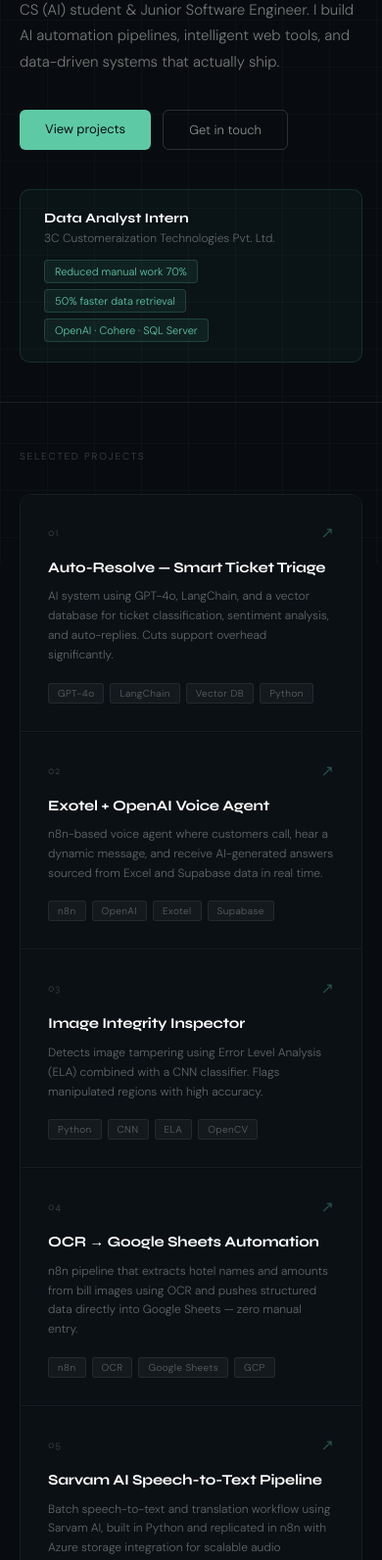
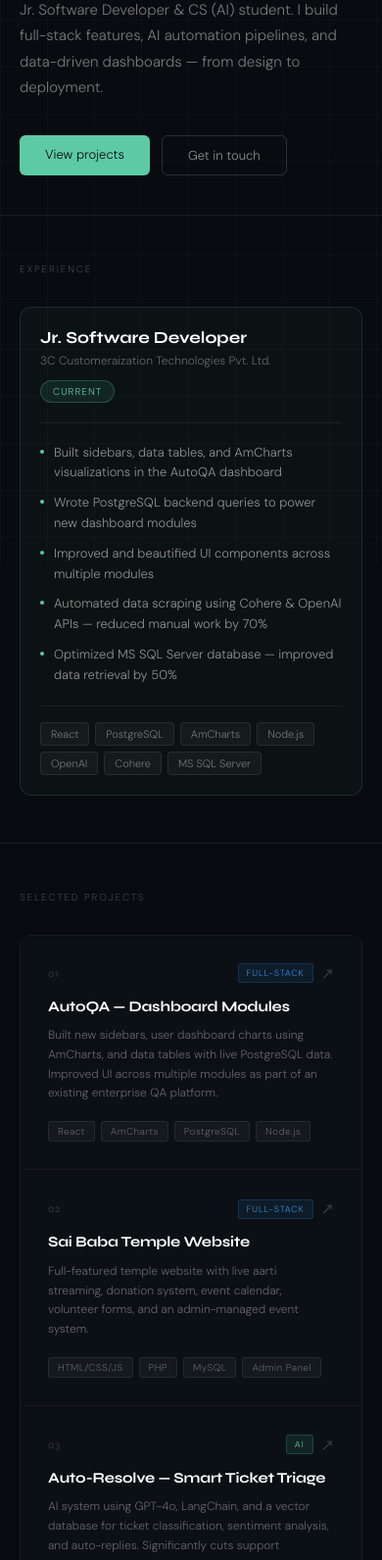
Before and after one commit to Sudhanshu1319/Sudhanshu1319.github.io, a website built with Vite: page my-app/index.html in a window 390 px wide. Shown: the part 268-1860 px from the top of the page at 98% size. Built offline with nearby package versions, Linux system fonts and the light colour scheme.

Commit message:
correct portfolio - Sudhanshu Khichade

```diff
--- a/my-app/index.html
+++ b/my-app/index.html
@@ -3,7 +3,7 @@
   <head>
     <meta charset="UTF-8" />
     <meta name="viewport" content="width=device-width, initial-scale=1.0" />
-    <title>Sudhanshu | CS (AI) Student</title>
+    <title>Sudhanshu Khichade | Jr. Software Developer</title>
     <link rel="preconnect" href="https://fonts.googleapis.com" />
     <link rel="preconnect" href="https://fonts.gstatic.com" crossorigin />
     <link href="https://fonts.googleapis.com/css2?family=Syne:wght@400;500;700;800&family=DM+Sans:wght@300;400&display=swap" rel="stylesheet" />
@@ -13,9 +13,10 @@
     <div class="grid-bg"></div>
 
     <nav>
-      <div class="logo">S<span>.</span>dev</div>
+      <div class="logo">SK<span>.</span></div>
       <div class="nav-links">
         <a href="#about">about</a>
+        <a href="#experience">experience</a>
         <a href="#work">projects</a>
         <a href="#skills">skills</a>
         <a href="#contact">contact</a>
@@ -27,23 +28,57 @@
       <div class="tag"><span class="tag-dot"></span>Open to opportunities</div>
       <h1>Sudhanshu<br /><span class="outline-text">Khichade</span></h1>
       <p class="hero-sub">
-        CS (AI) student &amp; Junior Software Engineer. I build AI automation pipelines,
-        intelligent web tools, and data-driven systems that actually ship.
+        Jr. Software Developer &amp; CS (AI) student. I build full-stack features,
+        AI automation pipelines, and data-driven dashboards — from design to deployment.
       </p>
       <div class="hero-actions">
         <a href="#work" class="btn-primary">View projects</a>
         <a href="#contact" class="btn-ghost">Get in touch</a>
       </div>
+    </section>
 
+    <!-- Experience -->
+    <section class="section" id="experience">
+      <div class="section-label">experience</div>
       <div class="exp-card">
-        <div class="exp-left">
-          <div class="exp-role">Data Analyst Intern</div>
-          <div class="exp-company">3C Customeraization Technologies Pvt. Ltd.</div>
+        <div class="exp-top">
+          <div>
+            <div class="exp-role">Jr. Software Developer</div>
+            <div class="exp-company">3C Customeraization Technologies Pvt. Ltd.</div>
+          </div>
+          <div class="exp-badge">Current</div>
+        </div>
+        <div class="exp-divider"></div>
+        <div class="exp-items">
+          <div class="exp-item">
+            <span class="exp-dot"></span>
+            <span>Built sidebars, data tables, and AmCharts visualizations in the AutoQA dashboard</span>
+          </div>
+          <div class="exp-item">
+            <span class="exp-dot"></span>
+            <span>Wrote PostgreSQL backend queries to power new dashboard modules</span>
+          </div>
+          <div class="exp-item">
+            <span class="exp-dot"></span>
+            <span>Improved and beautified UI components across multiple modules</span>
+          </div>
+          <div class="exp-item">
+            <span class="exp-dot"></span>
+            <span>Automated data scraping using Cohere &amp; OpenAI APIs — reduced manual work by 70%</span>
+          </div>
+          <div class="exp-item">
+            <span class="exp-dot"></span>
+            <span>Optimized MS SQL Server database — improved data retrieval by 50%</span>
+          </div>
         </div>
         <div class="exp-pills">
-          <span class="exp-pill">Reduced manual work 70%</span>
-          <span class="exp-pill">50% faster data retrieval</span>
-          <span class="exp-pill">OpenAI · Cohere · SQL Server</span>
+          <span class="exp-pill">React</span>
+          <span class="exp-pill">PostgreSQL</span>
+          <span class="exp-pill">AmCharts</span>
+          <span class="exp-pill">Node.js</span>
+          <span class="exp-pill">OpenAI</span>
+          <span class="exp-pill">Cohere</span>
+          <span class="exp-pill">MS SQL Server</span>
         </div>
       </div>
     </section>
@@ -56,10 +91,43 @@
         <a class="project-card" href="https://github.com/Sudhanshu1319" target="_blank">
           <div class="proj-header">
             <div class="proj-num">01</div>
+            <span class="proj-type dev">Full-stack</span>
+            <div class="proj-arrow">↗</div>
+          </div>
+          <div class="proj-title">AutoQA — Dashboard Modules</div>
+          <div class="proj-desc">Built new sidebars, user dashboard charts using AmCharts, and data tables with live PostgreSQL data. Improved UI across multiple modules as part of an existing enterprise QA platform.</div>
+          <div class="proj-tags">
+            <span class="proj-tag">React</span>
+            <span class="proj-tag">AmCharts</span>
+            <span class="proj-tag">PostgreSQL</span>
+            <span class="proj-tag">Node.js</span>
+          </div>
+        </a>
+
+        <a class="project-card" href="https://github.com/Sudhanshu1319" target="_blank">
+          <div class="proj-header">
+            <div class="proj-num">02</div>
+            <span class="proj-type dev">Full-stack</span>
+            <div class="proj-arrow">↗</div>
+          </div>
+          <div class="proj-title">Sai Baba Temple Website</div>
+          <div class="proj-desc">Full-featured temple website with live aarti streaming, donation system, event calendar, volunteer forms, and an admin-managed event system.</div>
+          <div class="proj-tags">
+            <span class="proj-tag">HTML/CSS/JS</span>
+            <span class="proj-tag">PHP</span>
+            <span class="proj-tag">MySQL</span>
+            <span class="proj-tag">Admin Panel</span>
+          </div>
+        </a>
+
+        <a class="project-card" href="https://github.com/Sudhanshu1319" target="_blank">
+          <div class="proj-header">
+            <div class="proj-num">03</div>
+            <span class="proj-type ai">AI</span>
             <div class="proj-arrow">↗</div>
           </div>
           <div class="proj-title">Auto-Resolve — Smart Ticket Triage</div>
-          <div class="proj-desc">AI system using GPT-4o, LangChain, and a vector database for ticket classification, sentiment analysis, and auto-replies. Cuts support overhead significantly.</div>
+          <div class="proj-desc">AI system using GPT-4o, LangChain, and a vector database for ticket classification, sentiment analysis, and auto-replies. Significantly cuts support overhead.</div>
           <div class="proj-tags">
             <span class="proj-tag">GPT-4o</span>
             <span class="proj-tag">LangChain</span>
@@ -70,11 +138,12 @@
 
         <a class="project-card" href="https://github.com/Sudhanshu1319" target="_blank">
           <div class="proj-header">
-            <div class="proj-num">02</div>
+            <div class="proj-num">04</div>
+            <span class="proj-type ai">AI</span>
             <div class="proj-arrow">↗</div>
           </div>
           <div class="proj-title">Exotel + OpenAI Voice Agent</div>
-          <div class="proj-desc">n8n-based voice agent where customers call, hear a dynamic message, and receive AI-generated answers sourced from Excel and Supabase data in real time.</div>
+          <div class="proj-desc">n8n voice agent where customers call and receive AI-generated answers sourced from Excel and Supabase data in real time — zero human intervention needed.</div>
           <div class="proj-tags">
             <span class="proj-tag">n8n</span>
             <span class="proj-tag">OpenAI</span>
@@ -85,46 +154,17 @@
 
         <a class="project-card" href="https://github.com/Sudhanshu1319" target="_blank">
           <div class="proj-header">
-            <div class="proj-num">03</div>
+            <div class="proj-num">05</div>
+            <span class="proj-type ml">ML</span>
             <div class="proj-arrow">↗</div>
           </div>
           <div class="proj-title">Image Integrity Inspector</div>
-          <div class="proj-desc">Detects image tampering using Error Level Analysis (ELA) combined with a CNN classifier. Flags manipulated regions with high accuracy.</div>
+          <div class="proj-desc">Detects image tampering using Error Level Analysis (ELA) combined with a CNN classifier. Accurately flags manipulated regions in uploaded images.</div>
           <div class="proj-tags">
             <span class="proj-tag">Python</span>
             <span class="proj-tag">CNN</span>
             <span class="proj-tag">ELA</span>
             <span class="proj-tag">OpenCV</span>
-          </div>
-        </a>
-
-        <a class="project-card" href="https://github.com/Sudhanshu1319" target="_blank">
-          <div class="proj-header">
-            <div class="proj-num">04</div>
-            <div class="proj-arrow">↗</div>
-          </div>
-          <div class="proj-title">OCR → Google Sheets Automation</div>
-          <div class="proj-desc">n8n pipeline that extracts hotel names and amounts from bill images using OCR and pushes structured data directly into Google Sheets — zero manual entry.</div>
-          <div class="proj-tags">
-            <span class="proj-tag">n8n</span>
-            <span class="proj-tag">OCR</span>
-            <span class="proj-tag">Google Sheets</span>
-            <span class="proj-tag">GCP</span>
-          </div>
-        </a>
-
-        <a class="project-card" href="https://github.com/Sudhanshu1319" target="_blank">
-          <div class="proj-header">
-            <div class="proj-num">05</div>
-            <div class="proj-arrow">↗</div>
-          </div>
-          <div class="proj-title">Sarvam AI Speech-to-Text Pipeline</div>
-          <div class="proj-desc">Batch speech-to-text and translation workflow using Sarvam AI, built in Python and replicated in n8n with Azure storage integration for scalable audio processing.</div>
-          <div class="proj-tags">
-            <span class="proj-tag">Sarvam AI</span>
-            <span class="proj-tag">Python</span>
-            <span class="proj-tag">n8n</span>
-            <span class="proj-tag">Azure</span>
           </div>
         </a>
 
@@ -139,33 +179,42 @@
           <div class="skill-group-label">Languages</div>
           <div class="skills-grid">
             <span class="skill-pill hl">Python</span>
+            <span class="skill-pill hl">JavaScript</span>
             <span class="skill-pill hl">SQL</span>
             <span class="skill-pill hl">Java</span>
-            <span class="skill-pill">JavaScript</span>
             <span class="skill-pill">HTML / CSS</span>
+            <span class="skill-pill">PHP</span>
           </div>
         </div>
         <div class="skill-group">
-          <div class="skill-group-label">AI &amp; Data</div>
+          <div class="skill-group-label">Frontend &amp; UI</div>
+          <div class="skills-grid">
+            <span class="skill-pill hl">React</span>
+            <span class="skill-pill hl">AmCharts</span>
+            <span class="skill-pill">Vite</span>
+            <span class="skill-pill">Tailwind</span>
+            <span class="skill-pill">ECharts</span>
+          </div>
+        </div>
+        <div class="skill-group">
+          <div class="skill-group-label">Backend &amp; Databases</div>
+          <div class="skills-grid">
+            <span class="skill-pill hl">PostgreSQL</span>
+            <span class="skill-pill hl">MS SQL Server</span>
+            <span class="skill-pill">Node.js</span>
+            <span class="skill-pill">MySQL</span>
+            <span class="skill-pill">Supabase</span>
+          </div>
+        </div>
+        <div class="skill-group">
+          <div class="skill-group-label">AI &amp; Automation</div>
           <div class="skills-grid">
             <span class="skill-pill hl">OpenAI API</span>
             <span class="skill-pill hl">LangChain</span>
-            <span class="skill-pill hl">Cohere API</span>
+            <span class="skill-pill hl">n8n</span>
+            <span class="skill-pill">Cohere API</span>
             <span class="skill-pill">Vector DB</span>
-            <span class="skill-pill">Excel</span>
-            <span class="skill-pill">MS SQL Server</span>
-          </div>
-        </div>
-        <div class="skill-group">
-          <div class="skill-group-label">Tools &amp; Platforms</div>
-          <div class="skills-grid">
-            <span class="skill-pill hl">n8n</span>
-            <span class="skill-pill">Supabase</span>
             <span class="skill-pill">Azure</span>
-            <span class="skill-pill">GCP</span>
-            <span class="skill-pill">Git</span>
-            <span class="skill-pill">GitHub</span>
-            <span class="skill-pill">Vite</span>
           </div>
         </div>
       </div>
@@ -178,7 +227,7 @@
           Let's build<br />something <span class="contact-accent">together.</span>
         </div>
         <div class="contact-right">
-          <p class="contact-sub">Open to internships, freelance work, and interesting projects.</p>
+          <p class="contact-sub">Open to full-time roles, freelance work, and interesting projects.</p>
           <div class="social-links">
             <a class="social-link" href="https://github.com/Sudhanshu1319" target="_blank">GitHub</a>
             <a class="social-link" href="https://linkedin.com/in/" target="_blank">LinkedIn</a>
@@ -189,7 +238,7 @@
     </section>
 
     <div class="footer-bar">
-      <span class="footer-copy">© 2026 Sudhanshu Sharma · CS (AI)</span>
+      <span class="footer-copy">© 2026 Sudhanshu Khichade · Jr. Software Developer</span>
       <span class="status-dot">available for work</span>
     </div>
 
--- a/my-app/src/style.css
+++ b/my-app/src/style.css
@@ -38,18 +38,17 @@ nav {
 }
 .logo span { color: #5DCAA5; }
 
-.nav-links { display: flex; gap: 36px; }
+.nav-links { display: flex; gap: 32px; }
 .nav-links a {
-  font-size: 12px;
-  color: rgba(232,230,224,0.45);
+  font-size: 11px;
+  color: rgba(232,230,224,0.4);
   text-decoration: none;
-  letter-spacing: 0.06em;
+  letter-spacing: 0.08em;
   text-transform: uppercase;
   transition: color 0.2s;
 }
 .nav-links a:hover { color: #e8e6e0; }
 
-/* Hero */
 .hero {
   padding: 80px 48px 64px;
   position: relative;
@@ -108,12 +107,12 @@ h1 {
 .hero-sub {
   font-size: 15px;
   color: rgba(232,230,224,0.5);
-  max-width: 460px;
+  max-width: 480px;
   line-height: 1.75;
   margin-bottom: 36px;
 }
 
-.hero-actions { display: flex; gap: 12px; flex-wrap: wrap; margin-bottom: 40px; }
+.hero-actions { display: flex; gap: 12px; flex-wrap: wrap; }
 
 .btn-primary {
   font-family: 'DM Sans', sans-serif;
@@ -127,7 +126,6 @@ h1 {
   text-decoration: none;
   display: inline-block;
   transition: background 0.2s, transform 0.1s;
-  font-weight: 400;
 }
 .btn-primary:hover { background: #4db894; }
 .btn-primary:active { transform: scale(0.98); }
@@ -147,50 +145,6 @@ h1 {
 }
 .btn-ghost:hover { border-color: rgba(255,255,255,0.3); color: #e8e6e0; }
 
-/* Experience card */
-.exp-card {
-  display: flex;
-  align-items: flex-start;
-  gap: 24px;
-  padding: 20px 24px;
-  border: 0.5px solid rgba(93,202,165,0.15);
-  border-radius: 10px;
-  background: rgba(93,202,165,0.04);
-  flex-wrap: wrap;
-  max-width: 680px;
-}
-
-.exp-role {
-  font-family: 'Syne', sans-serif;
-  font-size: 14px;
-  font-weight: 700;
-  color: #fff;
-  margin-bottom: 4px;
-}
-
-.exp-company {
-  font-size: 12px;
-  color: rgba(232,230,224,0.4);
-}
-
-.exp-pills {
-  display: flex;
-  flex-wrap: wrap;
-  gap: 6px;
-  align-items: center;
-}
-
-.exp-pill {
-  font-size: 11px;
-  padding: 4px 10px;
-  border-radius: 4px;
-  background: rgba(93,202,165,0.08);
-  border: 0.5px solid rgba(93,202,165,0.2);
-  color: #5DCAA5;
-  white-space: nowrap;
-}
-
-/* Sections */
 .section {
   padding: 64px 48px;
   position: relative;
@@ -206,10 +160,99 @@ h1 {
   margin-bottom: 32px;
 }
 
+/* Experience */
+.exp-card {
+  border: 0.5px solid rgba(93,202,165,0.15);
+  border-radius: 12px;
+  background: rgba(93,202,165,0.03);
+  padding: 28px 32px;
+  max-width: 720px;
+}
+
+.exp-top {
+  display: flex;
+  justify-content: space-between;
+  align-items: flex-start;
+  margin-bottom: 20px;
+  flex-wrap: wrap;
+  gap: 12px;
+}
+
+.exp-role {
+  font-family: 'Syne', sans-serif;
+  font-size: 17px;
+  font-weight: 700;
+  color: #fff;
+  margin-bottom: 5px;
+}
+
+.exp-company {
+  font-size: 12px;
+  color: rgba(232,230,224,0.4);
+}
+
+.exp-badge {
+  font-size: 10px;
+  letter-spacing: 0.1em;
+  text-transform: uppercase;
+  padding: 4px 12px;
+  border-radius: 20px;
+  background: rgba(93,202,165,0.1);
+  border: 0.5px solid rgba(93,202,165,0.25);
+  color: #5DCAA5;
+}
+
+.exp-divider {
+  height: 0.5px;
+  background: rgba(255,255,255,0.07);
+  margin-bottom: 20px;
+}
+
+.exp-items {
+  display: flex;
+  flex-direction: column;
+  gap: 10px;
+  margin-bottom: 20px;
+}
+
+.exp-item {
+  display: flex;
+  gap: 10px;
+  font-size: 13px;
+  color: rgba(232,230,224,0.6);
+  line-height: 1.6;
+  align-items: flex-start;
+}
+
+.exp-dot {
+  width: 4px; height: 4px;
+  border-radius: 50%;
+  background: #5DCAA5;
+  flex-shrink: 0;
+  margin-top: 7px;
+}
+
+.exp-pills {
+  display: flex;
+  flex-wrap: wrap;
+  gap: 6px;
+  padding-top: 16px;
+  border-top: 0.5px solid rgba(255,255,255,0.06);
+}
+
+.exp-pill {
+  font-size: 11px;
+  padding: 4px 10px;
+  border-radius: 4px;
+  background: rgba(255,255,255,0.04);
+  border: 0.5px solid rgba(255,255,255,0.08);
+  color: rgba(232,230,224,0.45);
+}
+
 /* Projects */
 .projects-grid {
   display: grid;
-  grid-template-columns: repeat(auto-fit, minmax(280px, 1fr));
+  grid-template-columns: repeat(auto-fit, minmax(290px, 1fr));
   gap: 1px;
   border: 0.5px solid rgba(255,255,255,0.07);
   border-radius: 12px;
@@ -222,15 +265,15 @@ h1 {
   text-decoration: none;
   display: block;
   transition: background 0.2s;
-  border-bottom: 0.5px solid rgba(255,255,255,0.05);
+  border-bottom: 0.5px solid rgba(255,255,255,0.04);
 }
 .project-card:hover { background: #10171f; }
 
 .proj-header {
   display: flex;
-  justify-content: space-between;
   align-items: center;
-  margin-bottom: 16px;
+  gap: 8px;
+  margin-bottom: 14px;
 }
 
 .proj-num {
@@ -238,11 +281,23 @@ h1 {
   font-size: 11px;
   color: rgba(232,230,224,0.18);
   letter-spacing: 0.06em;
+  flex: 1;
 }
+
+.proj-type {
+  font-size: 9px;
+  letter-spacing: 0.1em;
+  text-transform: uppercase;
+  padding: 3px 8px;
+  border-radius: 3px;
+}
+.proj-type.dev { background: rgba(55,138,221,0.1); color: #378ADD; border: 0.5px solid rgba(55,138,221,0.2); }
+.proj-type.ai  { background: rgba(93,202,165,0.1); color: #5DCAA5; border: 0.5px solid rgba(93,202,165,0.2); }
+.proj-type.ml  { background: rgba(239,159,39,0.1); color: #EF9F27; border: 0.5px solid rgba(239,159,39,0.2); }
 
 .proj-arrow {
   font-size: 16px;
-  color: rgba(93,202,165,0.35);
+  color: rgba(232,230,224,0.2);
   transition: color 0.2s, transform 0.2s;
 }
 .project-card:hover .proj-arrow { color: #5DCAA5; transform: translate(3px,-3px); }
@@ -265,7 +320,6 @@ h1 {
 }
 
 .proj-tags { display: flex; gap: 6px; flex-wrap: wrap; }
-
 .proj-tag {
   font-size: 10px;
   padding: 3px 9px;
@@ -294,7 +348,7 @@ h1 {
   padding: 6px 14px;
   border-radius: 4px;
   border: 0.5px solid rgba(255,255,255,0.09);
-  color: rgba(232,230,224,0.6);
+  color: rgba(232,230,224,0.55);
   background: rgba(255,255,255,0.02);
   letter-spacing: 0.02em;
   transition: border-color 0.2s, color 0.2s;
@@ -376,14 +430,14 @@ h1 {
   animation: pulse 2s infinite;
 }
 
-/* Mobile */
 @media (max-width: 640px) {
-  nav { padding: 20px 20px; }
-  .nav-links { gap: 20px; }
+  nav { padding: 20px; }
+  .nav-links { gap: 16px; }
+  .nav-links a { font-size: 10px; }
   .hero { padding: 48px 20px 40px; }
   .section { padding: 48px 20px; }
   .footer-bar { padding: 16px 20px; flex-direction: column; gap: 10px; text-align: center; }
   .contact-row { flex-direction: column; }
   .projects-grid { grid-template-columns: 1fr; }
-  .exp-card { flex-direction: column; gap: 14px; }
+  .exp-card { padding: 20px; }
 }
```
